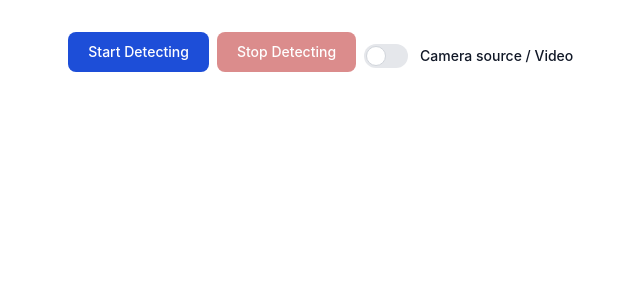
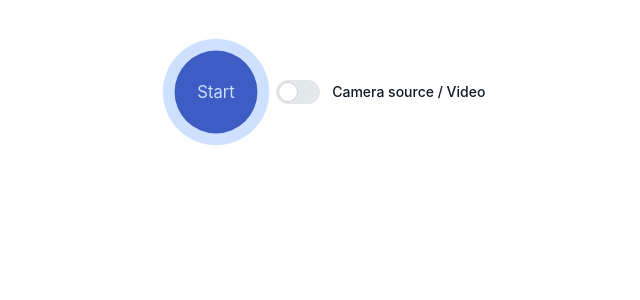
Before and after one commit to SvitlanaRybakova/ml5-COCO-SSD, a React (Vite) app: page / in a window 1280 px wide. Shown: the top 300 px of the page, without its empty margins (76-716 px from the left). Built offline with nearby package versions, Linux system fonts and the light colour scheme; no server answers.

Commit message:
fix: the btn style

```diff
--- a/package.json
+++ b/package.json
@@ -15,6 +15,7 @@
         "p5": "^1.9.4",
         "react": "^18.3.1",
         "react-dom": "^18.3.1",
+        "react-simple-animate": "^3.5.2",
         "react-webcam": "^7.2.0",
         "uuid": "^10.0.0"
     },
--- a/src/App.css
+++ b/src/App.css
@@ -20,3 +20,52 @@
     top: 0;
     left: 0;
 }
+
+@keyframes pulse {
+    0% {
+        transform: scale(1);
+    }
+    50% {
+        transform: scale(1.05);
+    }
+    100% {
+        transform: scale(1);
+    }
+}
+
+.pulse-animation {
+    animation: pulse 1.5s ease-in-out 3s infinite;
+}
+
+.play, .stop {
+    /* display: flex; */
+    /* align-items: center; */
+    /* justify-content: center; */
+    background: #3f51b5;
+    width: 80px;
+    height: 80px;
+    border: none;
+    border-radius: 50%;
+    position: relative;
+    margin: auto;
+    color: white;
+    margin: 20px;
+    /* z-index: 2; */
+}
+
+.play::before {
+    content: "";
+    width: 100px;
+    height: 100px;
+    background: #3b82f680;
+    opacity: 0.5;
+    position: absolute;
+    border-radius: 50%;
+    left: -10px;
+    top: -10px;
+    animation: pulse 0.7s ease-in-out 1.5s infinite;
+}
+
+.stop {
+    background: #9D2929;
+}
--- a/src/App.jsx
+++ b/src/App.jsx
@@ -123,7 +123,7 @@ function App() {
                         handleButtonClickStop={handleButtonClickStop}
                         isDetecting={isDetecting}
                     />
-                    <p className="text-black mt-10 h-[80px]">{detectStatus}</p>
+                    <p className="text-black mt-10 h-[80px]">{isDetecting ? `Status: ${detectStatus}`: ''}</p>
                     <div className="min-h-[256px] max-w-full relative">
                         {useCamera ? (
                             <Webcam ref={webcamRef} className="webcam" />
--- a/src/components/ButtonsSet.jsx
+++ b/src/components/ButtonsSet.jsx
@@ -11,19 +11,13 @@ const ButtonsSet = ({
 }) => {
     return (
         <div className="flex flex-col items-center justify-center lg:flex-row">
-            <Button
-                handleClick={handleButtonClickStart}
-                disabled={isDetecting}
-                className="text-white bg-blue-700 hover:bg-blue-800 focus:ring-4 focus:ring-blue-300 font-medium rounded-lg text-sm px-5 py-2.5 me-2 mb-2  focus:outline-none disabled:opacity-50"
-                btnText={buttonName.START}
-            />
-
-            <Button
-                handleClick={handleButtonClickStop}
-                disabled={!isDetecting}
-                className="focus:outline-none text-white bg-red-700 hover:bg-red-800 focus:ring-4 focus:ring-red-300 font-medium rounded-lg text-sm px-5 py-2.5 me-2 mb-2 disabled:opacity-50"
-                btnText={buttonName.STOP}
-            />
+            <div className={isDetecting ? "" : "pulse-animation"}>
+                <Button
+                    handleClick={isDetecting ? handleButtonClickStop :  handleButtonClickStart }
+                    className={isDetecting ? "stop" : "play" }
+                    btnText={isDetecting ? buttonName.STOP :  buttonName.START }
+                />
+            </div>
 
             <DetectionSourceToggle
                 handleToggle={handleToggleDetectionSource}
--- a/src/utils/constants.js
+++ b/src/utils/constants.js
@@ -57,15 +57,15 @@ export const DIMENTIONS = {
 }
 
 export const buttonName = {
-    START: 'Start Detecting',
-    STOP: 'Stop Detecting',
+    START: 'Start',
+    STOP: 'Stop',
     TOGGLE_SOURCE: 'Camera source / Video',
 }
 
 export const status = {
-    START: 'Start detecting...',
+    START: 'PREPARING for detection, please hold on ...',
     READY: 'READY, detecting',
-    STOP: 'Stop detecting',
+    STOP: 'STOP detecting',
     NO_RESULTS: 'No results found',
-    ERROR: 'Error detecting the video',
+    ERROR: 'ERROR detecting the video, press the START button',
 }
```
Also changed, not shown: 1 other file (tests, documents, lock files or other folders).
